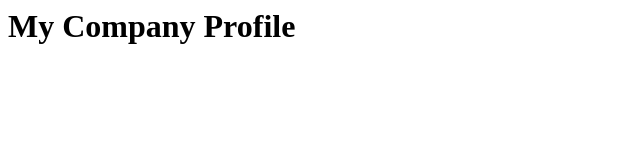
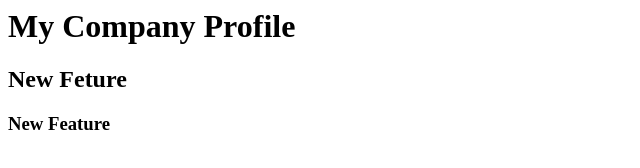
Before and after one commit to AbuuAnas/myWeb, a plain HTML site: page index.html in a window 1280 px wide. Shown: the whole page, without its empty margins (0-640 px from the left). Drawn offline with Linux system fonts and the light colour scheme.

Commit message:
added features

```diff
--- a/index.html
+++ b/index.html
@@ -1,8 +1,10 @@
 <html>
     <head>
-        <title>My First WebSite</title>
+        <title>My First WebSite!!</title>
     </head>
     <body>
         <h1>My Company Profile</h1>
+        <h2>New Feture</h2>
+        <h3>New Feature</h3>
     </body>
 </html>
```
